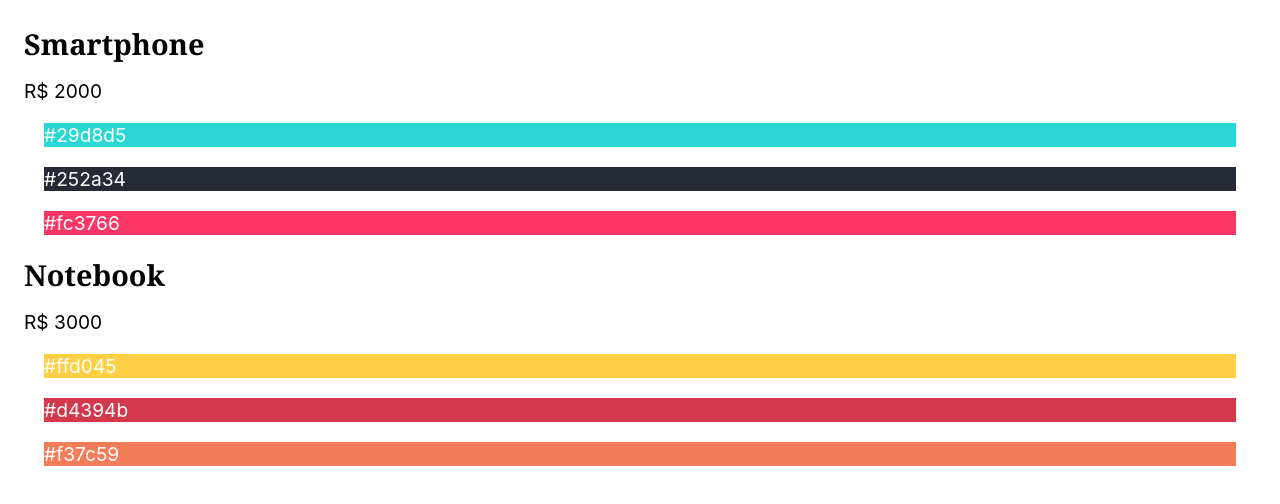
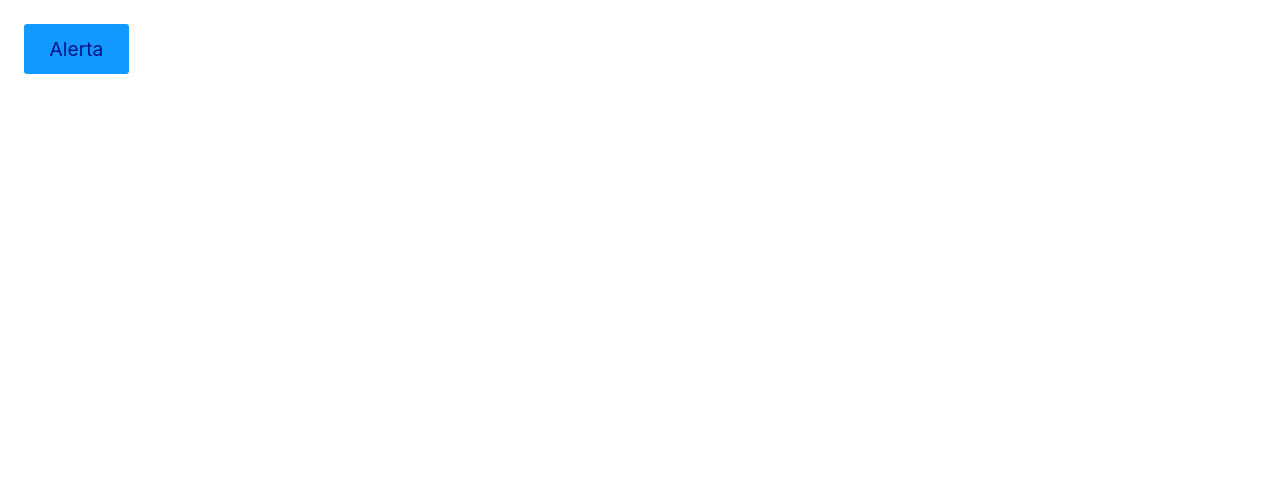
Before and after one commit to Emilio133752/projectInit, a React (Vite) app: page / in a window 1280 px wide. Shown: the top 504 px of the page. Built offline with nearby package versions, Linux system fonts and the light colour scheme.

Commit message:
adicionando eventos

```diff
--- a/src/App.jsx
+++ b/src/App.jsx
@@ -2,12 +2,13 @@ import React from "react"
 import Exercicio from './aula02Jsx.jsx'
 import Array from './array.jsx'
 import Exercicio2 from './exercico2.jsx'
+import Eventos from './eventos.jsx'
 
 
 const App = () => {
   return (
     <React.Fragment>
-      <Exercicio2/>
+      <Eventos/>
     </React.Fragment>
   )
 }
--- /dev/null
+++ b/src/eventos.jsx
@@ -0,0 +1,13 @@
+import React from "react"
+function handleClick (event){
+  alert(`Comprou: ${event.target.innerText}`)
+}
+
+const Eventos = () => {
+  return (
+    <section>
+      <button onClick={handleClick}>Alerta</button>
+    </section>
+  )
+}
+export default Eventos
```
Also changed, not shown: src/componentes.jsx (added, +13 -0 lines).
